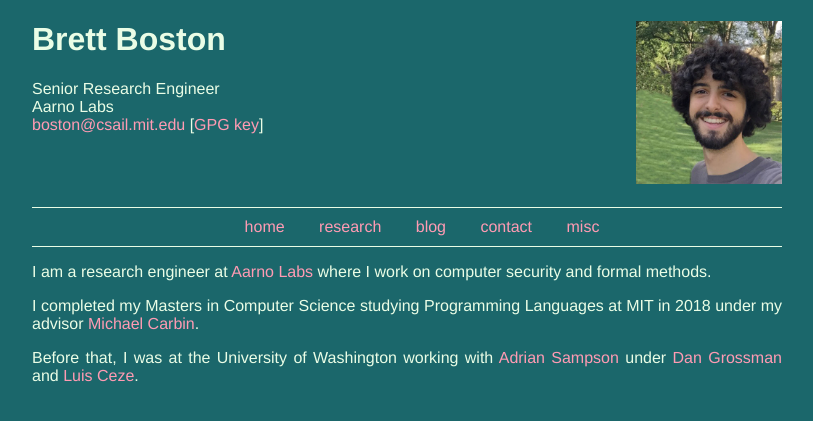
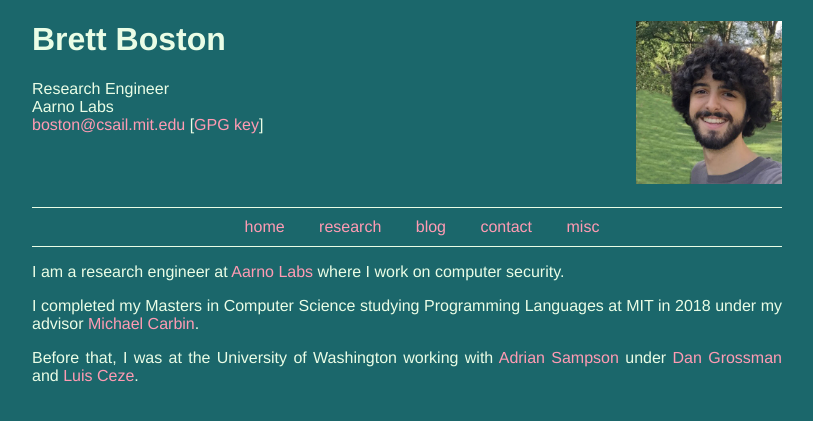
Before and after one commit to bboston7/academic-website, a Jekyll site: the page built from index.mkd, in a window 1280 px wide. Shown: the top 421 px of the page, without its empty margins (233-1046 px from the left). Built offline with Jekyll 4.4.1, drawn with Linux system fonts in a browser that asks for light colours.

Commit message:
Get working on droplet

```diff
--- a/_config.yml
+++ b/_config.yml
@@ -1,7 +1,6 @@
 name: Brett Boston
 email: "boston@csail.mit.edu"
-baseurl: /boston
-url: https://people.csail.mit.edu
+url: https://brettboston.net
 author: Brett Boston
 gpg: "https://pgp.mit.edu/pks/lookup?op=get&search=0x3B5EEFF7D9FC90810F20298B60845A5540A2F138"
 
--- a/_layouts/page.html
+++ b/_layouts/page.html
@@ -14,7 +14,7 @@
             <img src="{{site.baseurl}}/images/me3.jpg" height="163" id=me alt="Picture of me">
             <h1>{{ site.name }}</h1>
             <p>
-                Senior Research Engineer <br />
+                Research Engineer <br />
                 Aarno Labs <br />
                 <a href="mailto:{{ site.email }}">{{ site.email }}</a>
                 [<a href="{{ site.gpg }}">GPG key</a>]
--- a/index.mkd
+++ b/index.mkd
@@ -5,7 +5,7 @@ title: home
 ---
 
 I am a research engineer at [Aarno Labs](http://aarno-labs.com) where I work
-on computer security and formal methods.
+on computer security.
 
 I completed my Masters in Computer Science studying Programming Languages at
 MIT in 2018 under my advisor
```
